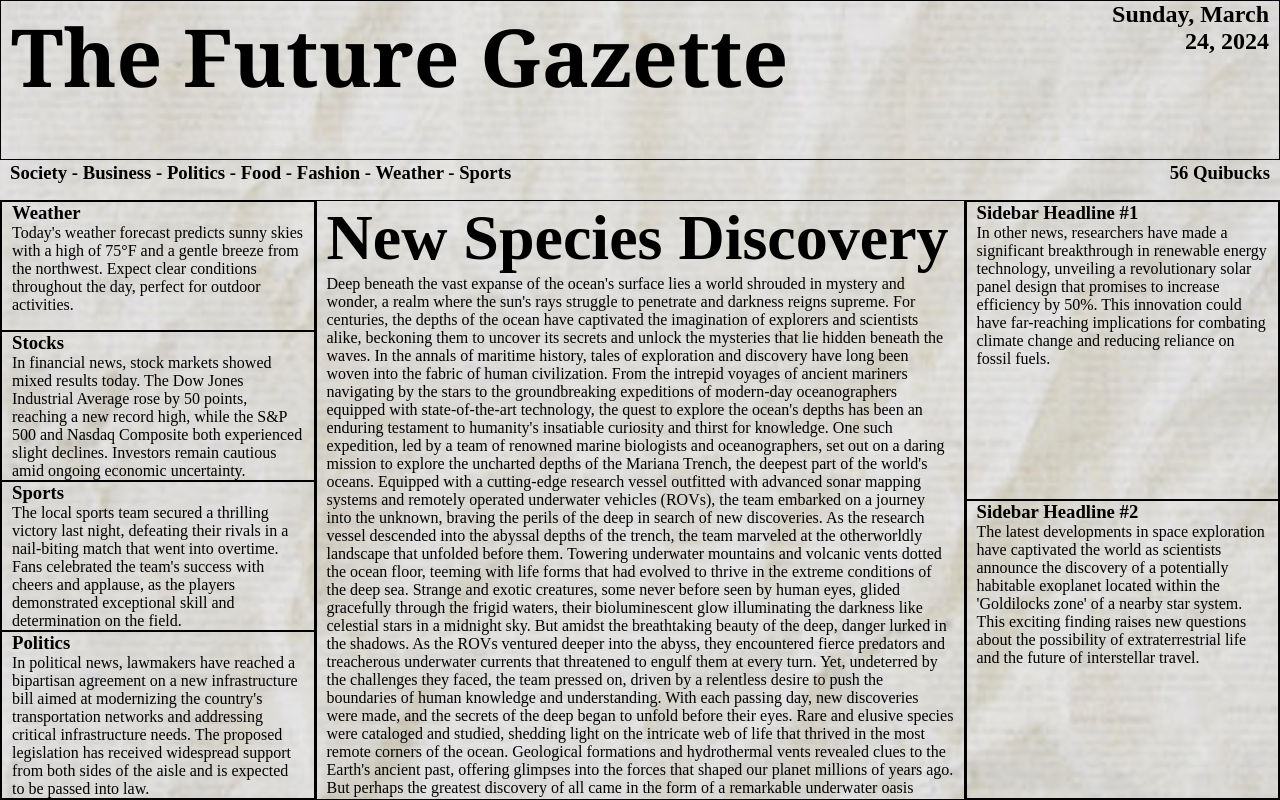
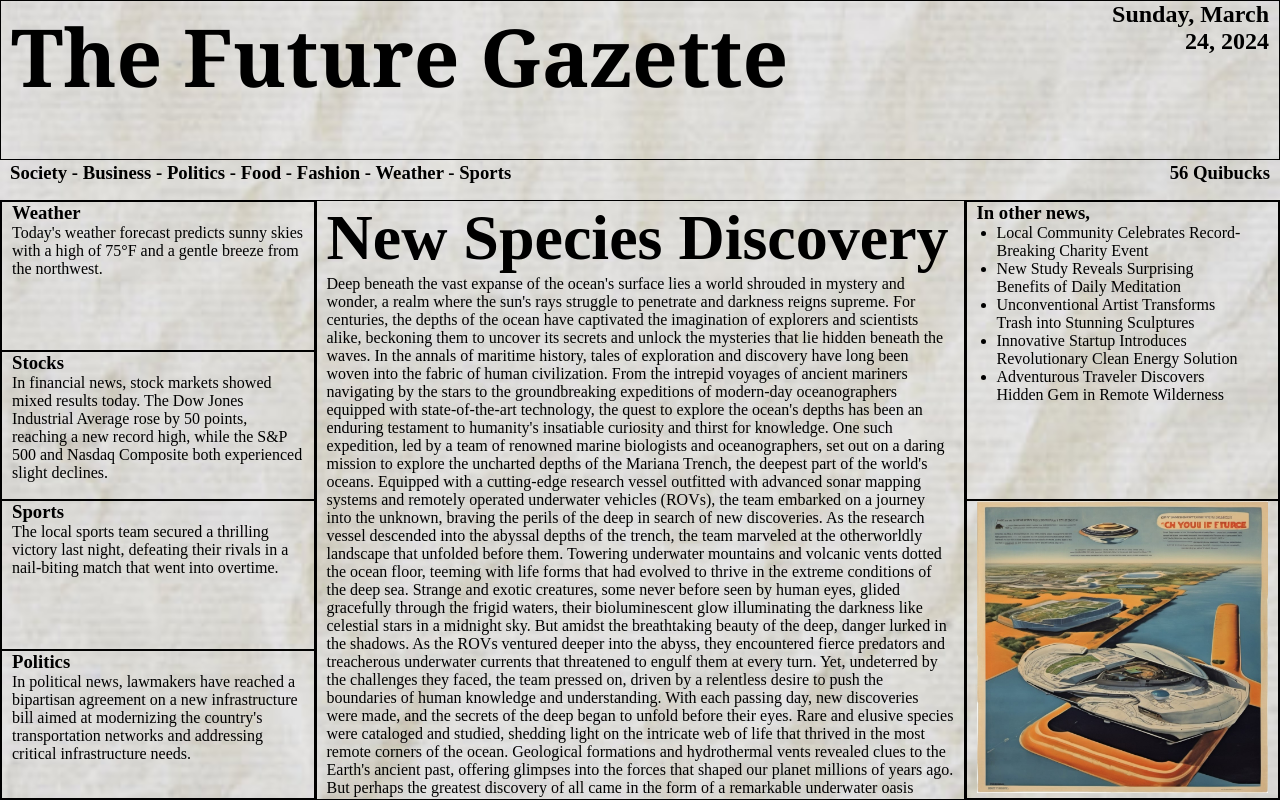
Before and after one commit to jtrichWM/futureGazette, a Flask app: page / in a window 1280 px wide. Run offline with Flask 3, Linux system fonts and the light colour scheme.

Commit message:
Added a fake advert

```diff
--- a/templates/index.html
+++ b/templates/index.html
@@ -86,6 +86,14 @@
             border: 1px solid #000;
             margin: 0; /* Remove margin to eliminate spacing between inner sections */
         }
+        .right-inner-section ul {
+            margin: 0;
+            padding: 0 20px;
+        }
+        .full-width {
+            width: 100%;
+            height: auto;
+        }
     </style>
 </head>
 <body>
@@ -109,19 +117,19 @@
         <div class="left-section">
             <div class="left-inner-section">
                 <h3>Weather</h3>
-                <p>Today's weather forecast predicts sunny skies with a high of 75°F and a gentle breeze from the northwest. Expect clear conditions throughout the day, perfect for outdoor activities.</p>
+                <p>Today's weather forecast predicts sunny skies with a high of 75°F and a gentle breeze from the northwest.</p>
             </div>
             <div class="left-inner-section">
                 <h3>Stocks</h3>
-                <p>In financial news, stock markets showed mixed results today. The Dow Jones Industrial Average rose by 50 points, reaching a new record high, while the S&P 500 and Nasdaq Composite both experienced slight declines. Investors remain cautious amid ongoing economic uncertainty.</p>
+                <p>In financial news, stock markets showed mixed results today. The Dow Jones Industrial Average rose by 50 points, reaching a new record high, while the S&P 500 and Nasdaq Composite both experienced slight declines.</p>
             </div>
             <div class="left-inner-section">
                 <h3>Sports</h3>
-                <p>The local sports team secured a thrilling victory last night, defeating their rivals in a nail-biting match that went into overtime. Fans celebrated the team's success with cheers and applause, as the players demonstrated exceptional skill and determination on the field.</p>
+                <p>The local sports team secured a thrilling victory last night, defeating their rivals in a nail-biting match that went into overtime.</p>
             </div>
             <div class="left-inner-section">
                 <h3>Politics</h3>
-                <p>In political news, lawmakers have reached a bipartisan agreement on a new infrastructure bill aimed at modernizing the country's transportation networks and addressing critical infrastructure needs. The proposed legislation has received widespread support from both sides of the aisle and is expected to be passed into law.</p>
+                <p>In political news, lawmakers have reached a bipartisan agreement on a new infrastructure bill aimed at modernizing the country's transportation networks and addressing critical infrastructure needs.</p>
             </div>
         </div>
         <div class="middle-section">
@@ -146,12 +154,17 @@
         </div>
         <div class="right-section">
             <div class="right-inner-section">
-                <h3>Sidebar Headline #1</h3>
-                <p>In other news, researchers have made a significant breakthrough in renewable energy technology, unveiling a revolutionary solar panel design that promises to increase efficiency by 50%. This innovation could have far-reaching implications for combating climate change and reducing reliance on fossil fuels.</p>
+                <h3>In other news, <br></h3>
+                <ul>
+                    <li>Local Community Celebrates Record-Breaking Charity Event</li>
+                    <li>New Study Reveals Surprising Benefits of Daily Meditation</li>
+                    <li>Unconventional Artist Transforms Trash into Stunning Sculptures</li>
+                    <li>Innovative Startup Introduces Revolutionary Clean Energy Solution</li>
+                    <li>Adventurous Traveler Discovers Hidden Gem in Remote Wilderness</li>
+                </ul>
             </div>
             <div class="right-inner-section">
-                <h3>Sidebar Headline #2</h3>
-                <p>The latest developments in space exploration have captivated the world as scientists announce the discovery of a potentially habitable exoplanet located within the 'Goldilocks zone' of a nearby star system. This exciting finding raises new questions about the possibility of extraterrestrial life and the future of interstellar travel.</p>
+                <img src="\static\advert.jpg" class="full-width">
             </div>
         </div>
     </div>
```
Also changed, not shown: static/advert.jpg (added).
